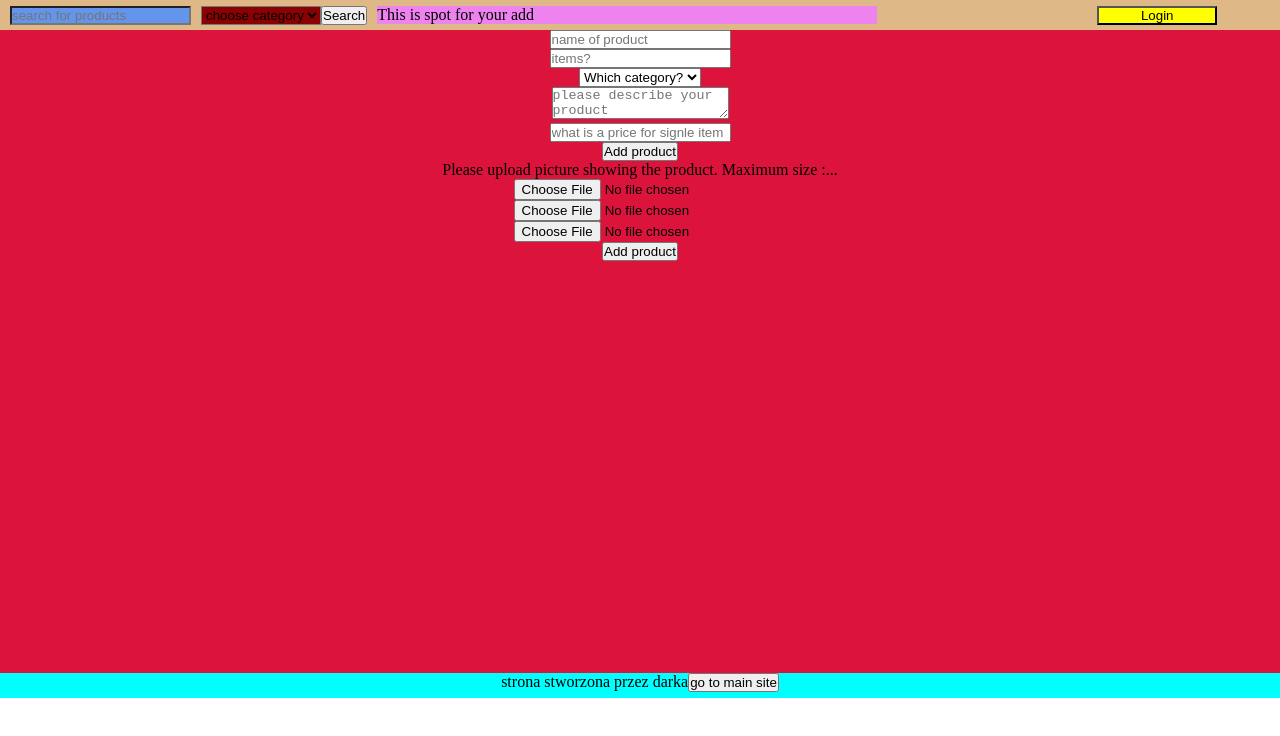
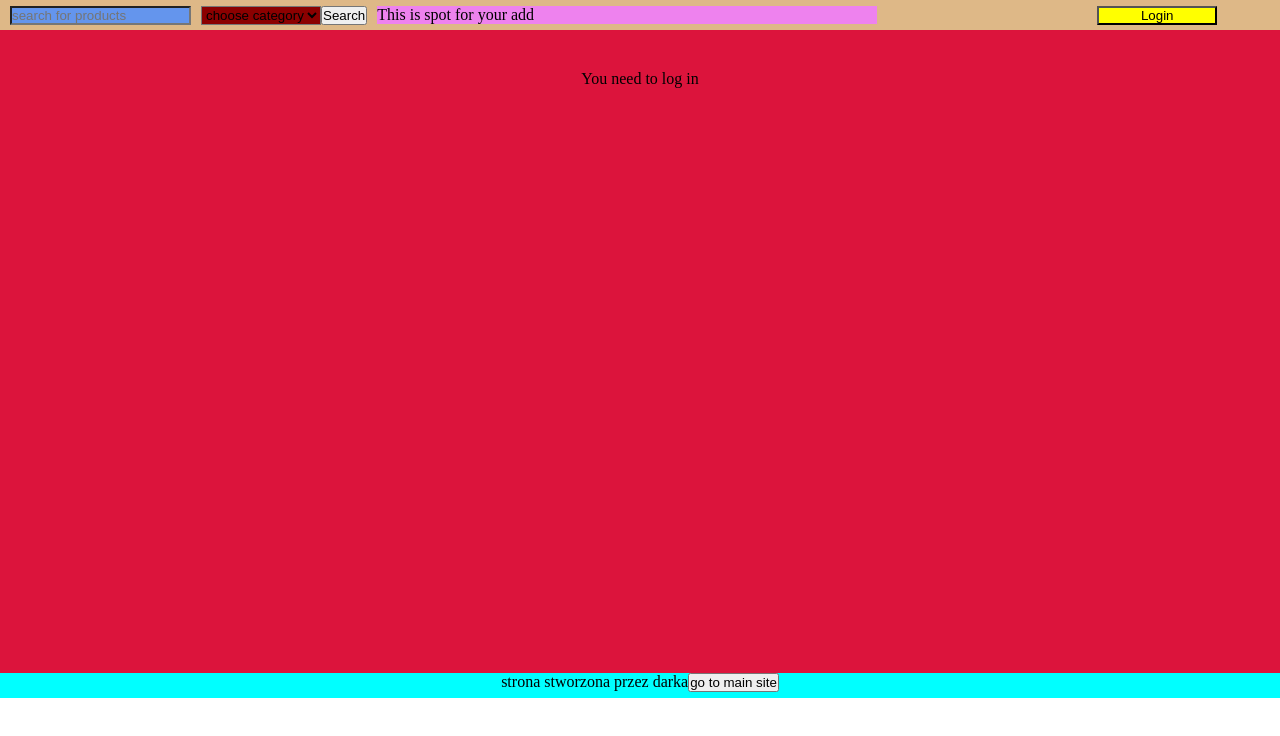
Before and after one commit to DariuszNitkowski/React, a React (Create React App) app: page /addproduct in a window 1280 px wide. Shown: the top 736 px of the page. Built offline with nearby package versions, Linux system fonts and the light colour scheme.

Commit message:
adjusting addproduct component

```diff
--- a/src/Components/HeaderComponents/AddProduct.js
+++ b/src/Components/HeaderComponents/AddProduct.js
@@ -11,6 +11,8 @@ const AddProduct = (match) => {
     const [foto, setFoto]=useState({"first":"","second":"","third":""})
     const [message, setMessage]=useState("")
     const {logged, email}=match.userState
+
+
     const addProduct=(e)=>{
         e.preventDefault()
         // moze tutaj zastosowac FormData? moze by oczysciło troche miejsca w kodzie
@@ -28,6 +30,15 @@ const AddProduct = (match) => {
             productForm["productPrice"].value=""}
         if (err.length>0) setMessage(err)
         else {
+            let singleFileImg=new FormData()
+            let fotos=[file1, file2, file3].filter(item=>item!="")
+            for (let foto of fotos){
+                singleFileImg.append("upload_preset", "cloudinary_place")
+                singleFileImg.append("file", foto)
+                axios.post("https://api.cloudinary.com/v1_1/dm2jhvidl/image/upload", singleFileImg)
+                .then((res)=>links.append(res.data.url))
+                .catch(()=>setMessage("Couldnt add image"))}
+            if (message===""){
                 let keywords=[]
                 keywords.push(name, productDescr, category)
                 let newProduct={
@@ -38,10 +49,11 @@ const AddProduct = (match) => {
                 .then((res)=>{
                     setMessage("Product added")
                     setTimeout(()=>match.history.push({pathname:"/sell"}),10000)})
-            .catch(()=>setMessage("Cant add product, try again"))
+                .catch(()=>setMessage("Cant add product, try again"))}
+        }
     }
 
-    }
+
     const imageChange=(e, fileOrder)=>{
         switch (fileOrder){
             case "first":
@@ -67,27 +79,10 @@ const AddProduct = (match) => {
 
 
 
-    const loadImg =event=>{
-        event.preventDefault()
-        let singleFileImg=new FormData()
-        let fotos=[file1, file2, file3].filter(item=>item!="")
-        for (let foto of fotos){
-            singleFileImg.append("upload_preset", "cloudinary_place")
-            singleFileImg.append("file", foto)
-            axios.post("https://api.cloudinary.com/v1_1/dm2jhvidl/image/upload", singleFileImg)
-            .then((res)=>links.append(res.data.url))
-            .catch(()=>setMessage("Couldnt add image"))}
-        }
-
-
-
-
-
-// zamieniłem logged na true na krótko
     return ( <>
             <div id="userMsg">{message}</div>
             <div id="body">
-            {true?
+            {logged?
             <form name="productForm" onSubmit={addProduct}>
                 <div id="addName"><input name="productName" type="text" placeholder="name of product"/></div>
                 <div id="addVol"><input name="productVol" type="number" placeholder="items?" min={1}/></div>
@@ -95,15 +90,15 @@ const AddProduct = (match) => {
                 <div id="addDesc"><textarea placeholder="please describe your product" name="productDescr"/></div>
                 <div id="addPrice"><input type="text" placeholder="what is a price for signle item" name="productPrice"/></div>
                 <div id="addBtn"><button>Add product</button></div>
-            </form>:
-            <div id="pageMsg">You need to log in</div>}
-            <form name="picForm" onSubmit={loadImg}>
-            Please upload picture showing the product. Maximum size :...
+
+
+            Please upload up to 3 pictures showing the product.
 
             <div id="addImage1"><input onChange={(e)=>imageChange(e,"first")} type="file" name="pic1" accept="image/*"/></div>
             <div id="addImage2"><input onChange={(e)=>imageChange(e, "second")} type="file" name="pic2" accept="image/*"/></div>
             <div id="addImage3"><input onChange={(e)=>imageChange(e, "third")} type="file" name="pic3" accept="image/*"/></div>
-            <div id="addBtn"><button>Add product</button></div></form>
+            <div id="addBtn"><button>Add product</button></div></form>:
+            <div id="pageMsg">You need to log in</div>}
             {(foto.first+foto.second+foto.third).length>0?<div id id="imgAdddedAvatar">This foto will apear as avatar in main list of products<img  src={foto.first?foto.first:foto.second?foto.second:foto.third?foto.third:null}/></div>:null}
             {foto.first?<div className="imgAddded">Those will be visible if product will be clicked<img src={foto.first}/></div>:null}
             {foto.second?<div className="imgAddded"><img src={foto.second}/></div>:null}
```
Lines whose indentation alone changed are shown as unchanged.
